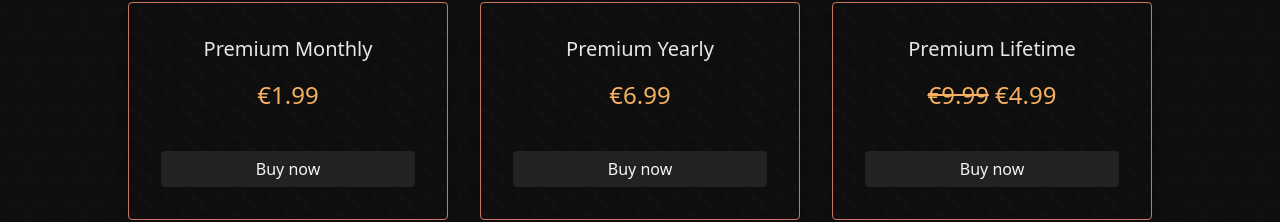
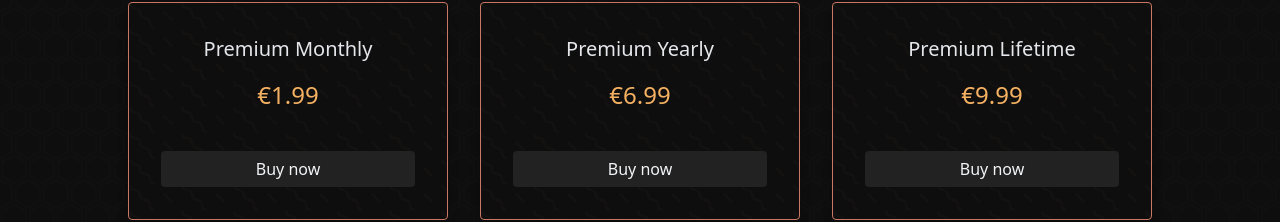
Before and after one commit to fwscl/fwscl.github.io, a website built with Vite: page index.html in a window 1280 px wide. Shown: the part 198-420 px from the top of the page. Built offline with nearby package versions, Linux system fonts and the light colour scheme.

Commit message:
Update index.html

```diff
--- a/index.html
+++ b/index.html
@@ -62,7 +62,7 @@
                </div>
                <div class="bg-premium p-8 text-center flex flex-col shadow-lg border border-nuke-redorange rounded">
                   <p class="text-gray-200 text-xl mb-4">Premium Lifetime</p>
-                  <p class="text-nuke-orange text-2xl mb-10"><s>€9.99</s> €4.99</p>
+                  <p class="text-nuke-orange text-2xl mb-10">€9.99</p>
                   <a href="https://www.paypal.com/cgi-bin/webscr?cmd=_s-xclick&hosted_button_id=MFE4L52QWFBZN" target="_blank" class="bg-nuke-gray text-gray-100 py-1.5 px-3 rounded transform hover:bg-nuke-lightergray">Buy now</a>
                </div>
             </div>
```
